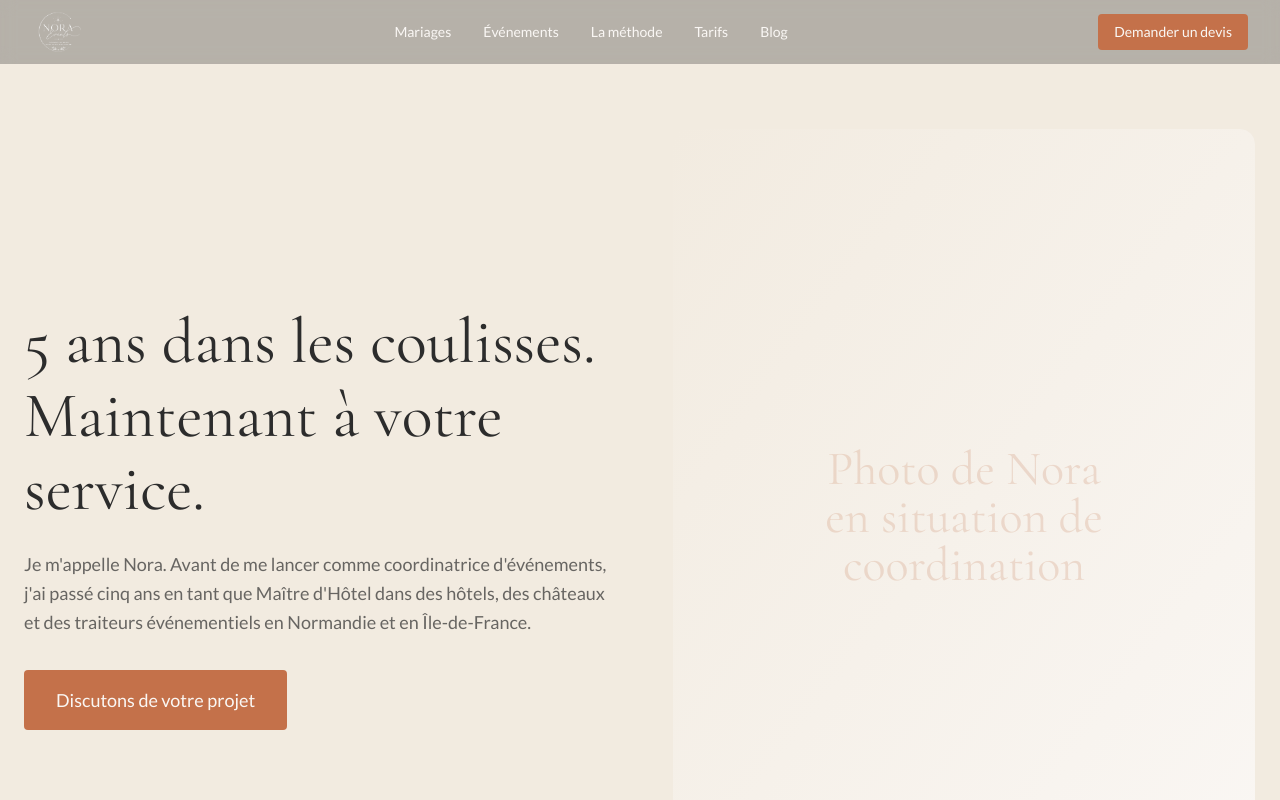
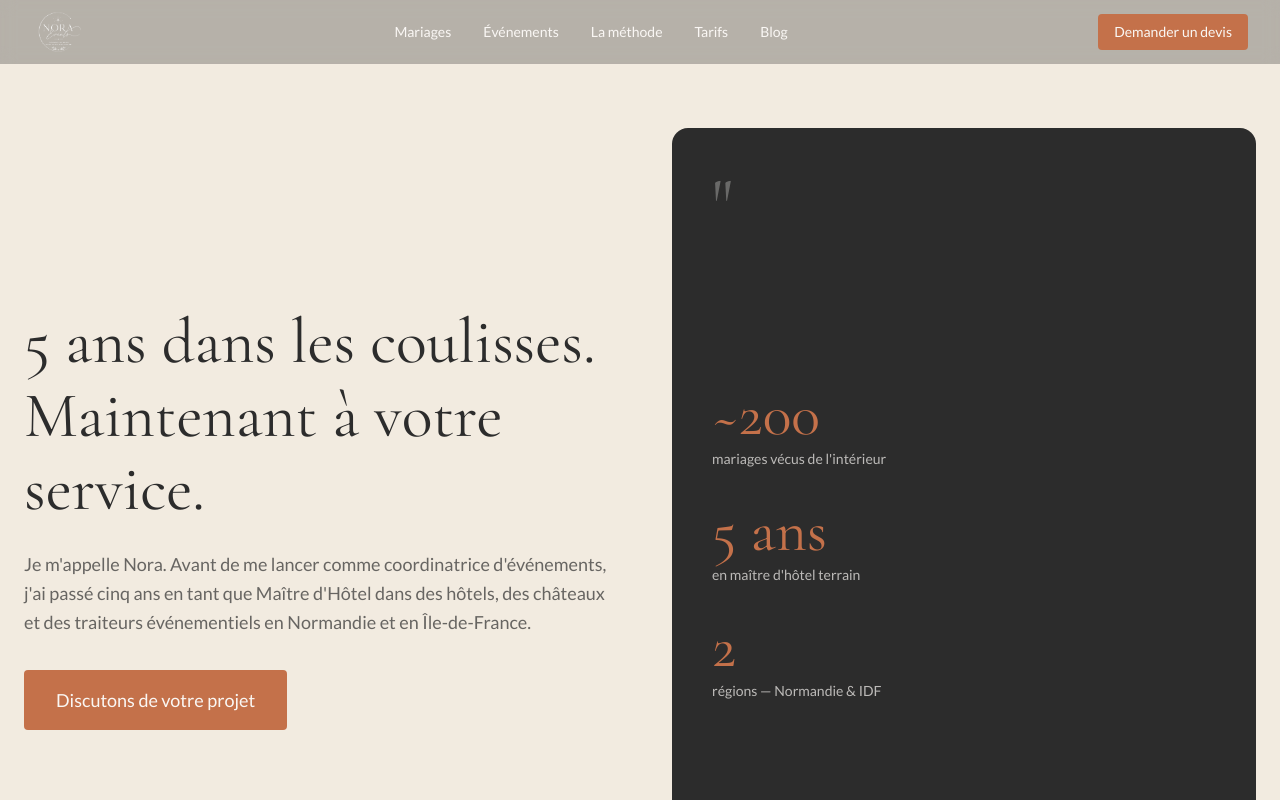
Before and after one commit to noraevents/nora-events, a Next.js app: page /a-propos in a window 1280 px wide. Shown: the top 800 px of the page. Built offline with nearby package versions, Linux system fonts and the light colour scheme.

Commit message:
Fix lien lead magnet /methode + remplace placeholder /a-propos par bloc chiffres

```diff
--- a/app/(site)/a-propos/page.tsx
+++ b/app/(site)/a-propos/page.tsx
@@ -44,11 +44,24 @@ export default function AProposPage() {
               <Button href="/contact" size="lg">Discutons de votre projet</Button>
             </div>
 
-            {/* Photo placeholder */}
-            <div className="aspect-[3/4] bg-gradient-to-br from-beige to-ivoire rounded-lg flex items-center justify-center border border-beige">
-              <p className="font-display text-5xl text-terracotta/20 text-center px-8">
-                Photo de Nora<br />en situation de coordination
-              </p>
+            {/* Bloc chiffres */}
+            <div className="aspect-[3/4] bg-anthracite rounded-lg flex flex-col justify-between p-10">
+              <p className="font-display text-ivoire/30 text-7xl leading-none select-none">"</p>
+              <div className="space-y-8">
+                <div>
+                  <p className="font-display text-6xl text-terracotta leading-none">~200</p>
+                  <p className="font-body text-ivoire/70 text-sm mt-1">mariages vécus de l'intérieur</p>
+                </div>
+                <div>
+                  <p className="font-display text-6xl text-terracotta leading-none">5 ans</p>
+                  <p className="font-body text-ivoire/70 text-sm mt-1">en maître d'hôtel terrain</p>
+                </div>
+                <div>
+                  <p className="font-display text-6xl text-terracotta leading-none">2</p>
+                  <p className="font-body text-ivoire/70 text-sm mt-1">régions — Normandie & IDF</p>
+                </div>
+              </div>
+              <p className="font-display text-ivoire/20 text-sm uppercase tracking-widest">Nora Events</p>
             </div>
           </div>
         </div>
--- a/app/(site)/methode/page.tsx
+++ b/app/(site)/methode/page.tsx
@@ -79,7 +79,7 @@ export default function MethodePage() {
             Ce que vous devez faire, dans quel ordre, et pourquoi.
           </p>
           <a
-            href="/contact"
+            href="/retroplanning"
             className="inline-block bg-terracotta text-ivoire px-8 py-4 rounded font-body font-medium hover:bg-terracotta-light transition-colors"
           >
             Recevoir le PDF gratuit
```
